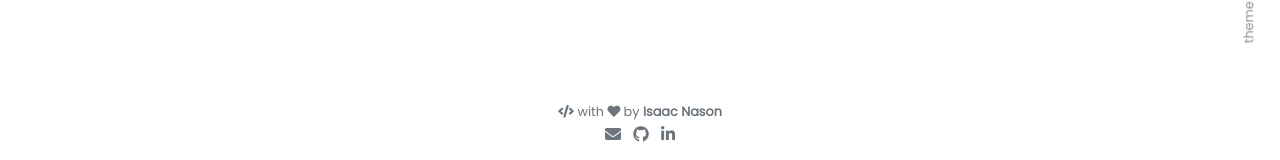
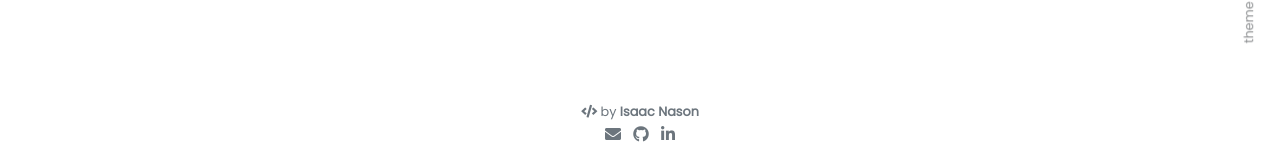
Before and after one commit to mistabowhunta/github.io, a Jekyll site: the page built from pages/index.md, in a window 1280 px wide. Shown: the part 737-897 px from the top of the page. Built offline with Jekyll 4.4.1, drawn with Linux system fonts in a browser that asks for light colours.

Commit message:
Update footer.html

```diff
--- a/_includes/footer.html
+++ b/_includes/footer.html
@@ -1,7 +1,7 @@
 <footer class="mt-auto py-3 text-center">
 
   <small class="text-muted mb-2">
-    <i class="fas fa-code"></i> with <i class="fas fa-heart"></i>
+    <i class="fas fa-code"></i>
     by <strong>{{ site.author.name }}</strong>
   </small>
 
```
